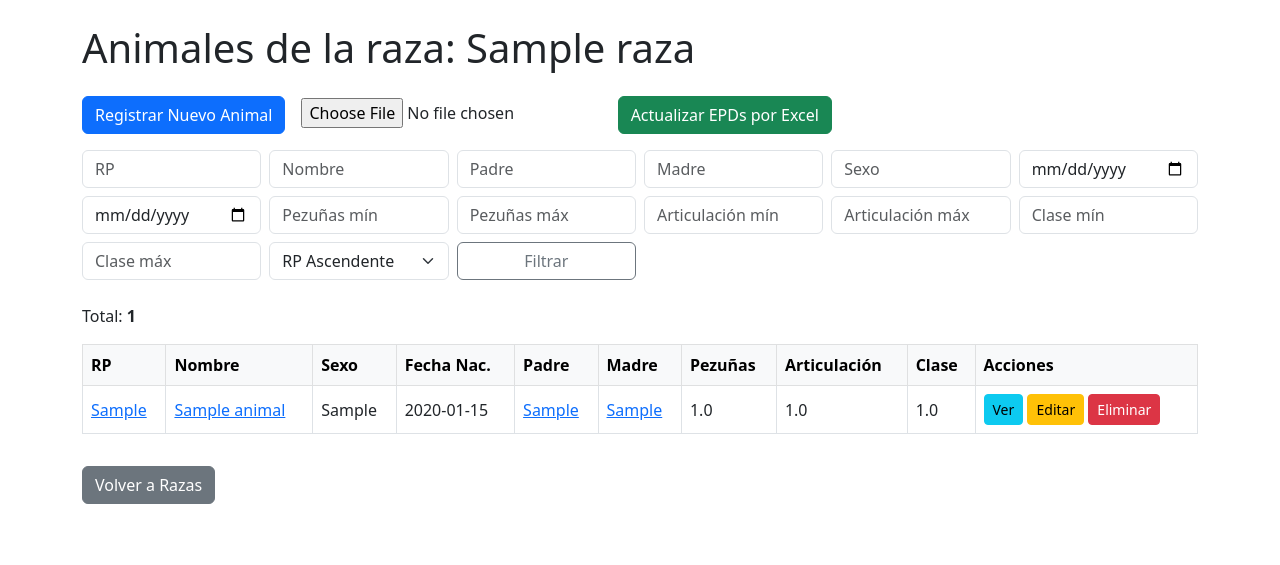
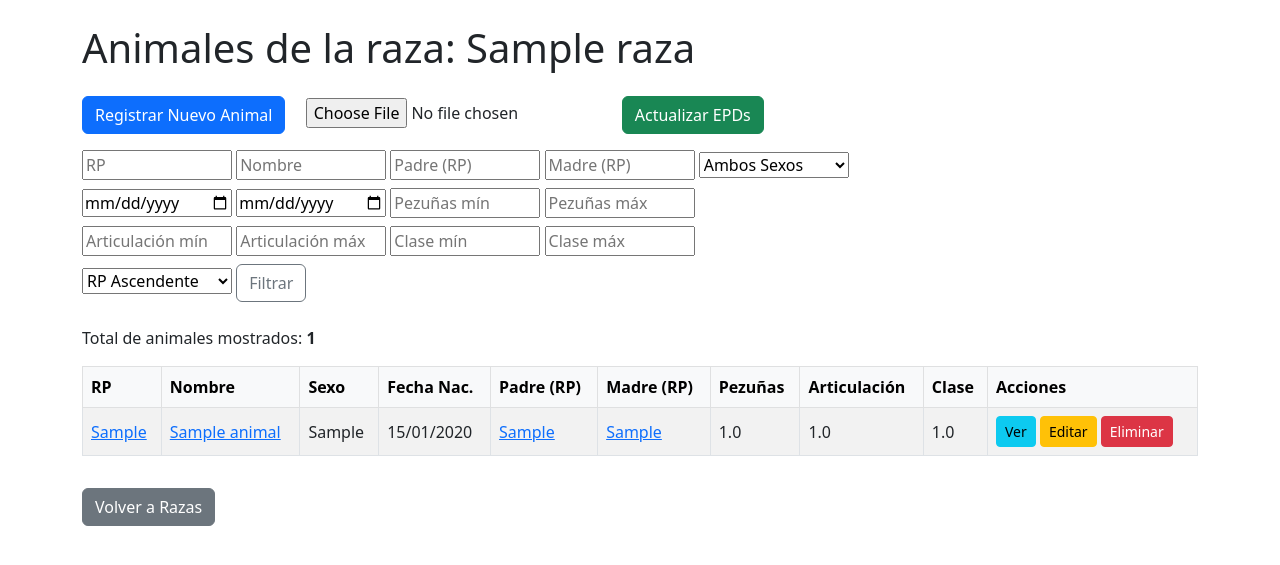
Before and after one commit to Fermin2107/Genetics, a Flask app: page /raza/1 in a window 1280 px wide. Shown: the part 56-621 px from the top of the page. Run offline with Flask 3, Linux system fonts and the light colour scheme; a user stored in the database is signed in; tables that the repository leaves empty hold one stand-in row (values such as "Sample post").

Commit message:
cambios en raza
Updated the layout and functionality of the raza.html template, including improved filter form and action buttons.

```diff
--- a/templates/raza.html
+++ b/templates/raza.html
@@ -2,58 +2,67 @@
 {% block content %}
 <h1 class="mb-4">Animales de la raza: {{ raza.nombre }}</h1>
 
-<div style="display: flex; gap: 1rem; align-items: center; margin-bottom: 1rem;">
+<!-- Botones de acción (Estilo Original) -->
+<div class="mb-3">
     <a href="{{ url_for('registrar_animal', raza_id=raza.id) }}" class="btn btn-primary">Registrar Nuevo Animal</a>
 
-    <!-- Formulario para subir Excel -->
-    <form method="post" action="{{ url_for('actualizar_epds_excel', raza_id=raza.id) }}" enctype="multipart/form-data" style="display: inline;">
+    <form method="post" action="{{ url_for('actualizar_epds_excel', raza_id=raza.id) }}" enctype="multipart/form-data" style="display: inline-block; margin-left: 1rem;">
         <input type="file" name="archivo" accept=".xls,.xlsx" required>
-        <button type="submit" class="btn btn-success">Actualizar EPDs por Excel</button>
+        <button type="submit" class="btn btn-success">Actualizar EPDs</button>
     </form>
 </div>
 
-<!-- ...filtros y el resto de tu template... -->
 
-<form method="get" class="row g-2 mb-4">
-    <div class="col-md-2"><input type="text" class="form-control" name="rp" placeholder="RP" value="{{ request.args.get('rp', '') }}"></div>
-    <div class="col-md-2"><input type="text" class="form-control" name="nombre" placeholder="Nombre" value="{{ request.args.get('nombre', '') }}"></div>
-    <div class="col-md-2"><input type="text" class="form-control" name="padre" placeholder="Padre" value="{{ request.args.get('padre', '') }}"></div>
-    <div class="col-md-2"><input type="text" class="form-control" name="madre" placeholder="Madre" value="{{ request.args.get('madre', '') }}"></div>
-    <div class="col-md-2"><input type="text" class="form-control" name="sexo" placeholder="Sexo" value="{{ request.args.get('sexo', '') }}"></div>
-    <div class="col-md-2"><input type="date" class="form-control" name="fecha_nac_min" placeholder="mm/dd/yyyy" value="{{ request.args.get('fecha_nac_min', '') }}"></div>
-    <div class="col-md-2"><input type="date" class="form-control" name="fecha_nac_max" placeholder="mm/dd/yyyy" value="{{ request.args.get('fecha_nac_max', '') }}"></div>
-
-    <div class="col-md-2"><input type="number" step="any" class="form-control" name="pezuñas_min" placeholder="Pezuñas mín" value="{{ request.args.get('pezuñas_min', '') }}"></div>
-    <div class="col-md-2"><input type="number" step="any" class="form-control" name="pezuñas_max" placeholder="Pezuñas máx" value="{{ request.args.get('pezuñas_max', '') }}"></div>
-
-    <div class="col-md-2"><input type="number" step="any" class="form-control" name="articulacion_min" placeholder="Articulación mín" value="{{ request.args.get('articulacion_min', '') }}"></div>
-    <div class="col-md-2"><input type="number" step="any" class="form-control" name="articulacion_max" placeholder="Articulación máx" value="{{ request.args.get('articulacion_max', '') }}"></div>
-
-    <div class="col-md-2"><input type="number" step="any" class="form-control" name="clase_min" placeholder="Clase mín" value="{{ request.args.get('clase_min', '') }}"></div>
-    <div class="col-md-2"><input type="number" step="any" class="form-control" name="clase_max" placeholder="Clase máx" value="{{ request.args.get('clase_max', '') }}"></div>
-
-    <div class="col-md-2">
-        <select name="orden" class="form-select">
+<!-- Formulario de filtros (Estilo Original pero funcional) -->
+<form action="{{ url_for('ver_raza', raza_id=raza.id) }}" method="get" class="mb-4">
+    <!-- Fila 1 de filtros -->
+    <div class="mb-2">
+        <input type="text" class="form-control-inline" style="width: 150px;" name="rp" placeholder="RP" value="{{ request.args.get('rp', '') }}">
+        <input type="text" class="form-control-inline" style="width: 150px;" name="nombre" placeholder="Nombre" value="{{ request.args.get('nombre', '') }}">
+        <input type="text" class="form-control-inline" style="width: 150px;" name="padre" placeholder="Padre (RP)" value="{{ request.args.get('padre', '') }}">
+        <input type="text" class="form-control-inline" style="width: 150px;" name="madre" placeholder="Madre (RP)" value="{{ request.args.get('madre', '') }}">
+        <select name="sexo" class="form-select-inline" style="width: 150px;">
+            <option value="">Ambos Sexos</option>
+            <option value="Macho" {% if request.args.get('sexo') == 'Macho' %}selected{% endif %}>Macho</option>
+            <option value="Hembra" {% if request.args.get('sexo') == 'Hembra' %}selected{% endif %}>Hembra</option>
+        </select>
+    </div>
+    <!-- Fila 2 de filtros -->
+    <div class="mb-2">
+        <input type="date" class="form-control-inline" style="width: 150px;" name="fecha_nac_min" title="Fecha de nacimiento mínima" value="{{ request.args.get('fecha_nac_min', '') }}">
+        <input type="date" class="form-control-inline" style="width: 150px;" name="fecha_nac_max" title="Fecha de nacimiento máxima" value="{{ request.args.get('fecha_nac_max', '') }}">
+        <input type="number" step="any" class="form-control-inline" style="width: 150px;" name="pezuñas_min" placeholder="Pezuñas mín" value="{{ request.args.get('pezuñas_min', '') }}">
+        <input type="number" step="any" class="form-control-inline" style="width: 150px;" name="pezuñas_max" placeholder="Pezuñas máx" value="{{ request.args.get('pezuñas_max', '') }}">
+    </div>
+     <!-- Fila 3 de filtros -->
+    <div class="mb-2">
+        <input type="number" step="any" class="form-control-inline" style="width: 150px;" name="articulacion_min" placeholder="Articulación mín" value="{{ request.args.get('articulacion_min', '') }}">
+        <input type="number" step="any" class="form-control-inline" style="width: 150px;" name="articulacion_max" placeholder="Articulación máx" value="{{ request.args.get('articulacion_max', '') }}">
+        <input type="number" step="any" class="form-control-inline" style="width: 150px;" name="clase_min" placeholder="Clase mín" value="{{ request.args.get('clase_min', '') }}">
+        <input type="number" step="any" class="form-control-inline" style="width: 150px;" name="clase_max" placeholder="Clase máx" value="{{ request.args.get('clase_max', '') }}">
+    </div>
+    <!-- Fila 4 de filtros y botón -->
+    <div class="mb-2">
+        <select name="orden" class="form-select-inline" style="width: 150px;">
             <option value="asc" {% if orden == 'asc' %}selected{% endif %}>RP Ascendente</option>
             <option value="desc" {% if orden == 'desc' %}selected{% endif %}>RP Descendente</option>
         </select>
-    </div>
-    <div class="col-md-2">
-        <button type="submit" class="btn btn-outline-secondary w-100">Filtrar</button>
+        <button type="submit" class="btn btn-outline-secondary">Filtrar</button>
     </div>
 </form>
 
-<p>Total: <b>{{ total }}</b></p>
+<p>Total de animales mostrados: <b>{{ total }}</b></p>
 
-<table class="table table-bordered align-middle">
+<div class="table-responsive">
+    <table class="table table-bordered table-striped table-hover align-middle">
         <thead class="table-light">
             <tr>
                 <th>RP</th>
                 <th>Nombre</th>
                 <th>Sexo</th>
                 <th>Fecha Nac.</th>
-            <th>Padre</th>
-            <th>Madre</th>
+                <th>Padre (RP)</th>
+                <th>Madre (RP)</th>
                 <th>Pezuñas</th>
                 <th>Articulación</th>
                 <th>Clase</th>
@@ -63,25 +72,31 @@
         <tbody>
             {% for animal in animales %}
             <tr>
-            <td><a href="{{ url_for('ficha_animal', id=animal.id) }}">{{ animal.rp }}</a></td>
+                <td><a href="{{ url_for('ficha_animal', id=animal.id) }}">{{ animal.rp or 'N/A' }}</a></td>
                 <td><a href="{{ url_for('ficha_animal', id=animal.id) }}">{{ animal.nombre }}</a></td>
                 <td>{{ animal.sexo }}</td>
-            <td>{{ animal.fecha_nac or '' }}</td>
-            <td><a href="#">{{ animal.padre }}</a></td>
-            <td><a href="#">{{ animal.madre }}</a></td>
+                <td>{{ animal.fecha_nac.strftime('%d/%m/%Y') if animal.fecha_nac else '' }}</td>
+                <td><a href="{{ url_for('ver_raza', raza_id=raza.id, rp=animal.padre) }}">{{ animal.padre }}</a></td>
+                <td><a href="{{ url_for('ver_raza', raza_id=raza.id, rp=animal.madre) }}">{{ animal.madre }}</a></td>
                 <td>{{ animal.pezuñas }}</td>
                 <td>{{ animal.articulacion }}</td>
                 <td>{{ animal.clase }}</td>
                 <td>
                     <a href="{{ url_for('ficha_animal', id=animal.id) }}" class="btn btn-info btn-sm">Ver</a>
                     <a href="{{ url_for('editar_animal', id=animal.id) }}" class="btn btn-warning btn-sm">Editar</a>
-                <form method="post" action="{{ url_for('eliminar_animal', id=animal.id) }}" style="display:inline;">
-                    <button type="submit" class="btn btn-danger btn-sm" onclick="return confirm('¿Seguro que quieres eliminar?')">Eliminar</button>
+                    <form method="post" action="{{ url_for('eliminar_animal', id=animal.id) }}" style="display:inline;" onsubmit="return confirm('¿Estás seguro de que quieres eliminar este animal?');">
+                        <button type="submit" class="btn btn-danger btn-sm">Eliminar</button>
                     </form>
                 </td>
+            </tr>
+            {% else %}
+            <tr>
+                <td colspan="10" class="text-center">No se encontraron animales con los filtros aplicados.</td>
             </tr>
             {% endfor %}
         </tbody>
     </table>
+</div>
+
 <a href="{{ url_for('razas') }}" class="btn btn-secondary mt-3">Volver a Razas</a>
 {% endblock %}
```
Lines whose indentation alone changed are shown as unchanged.
